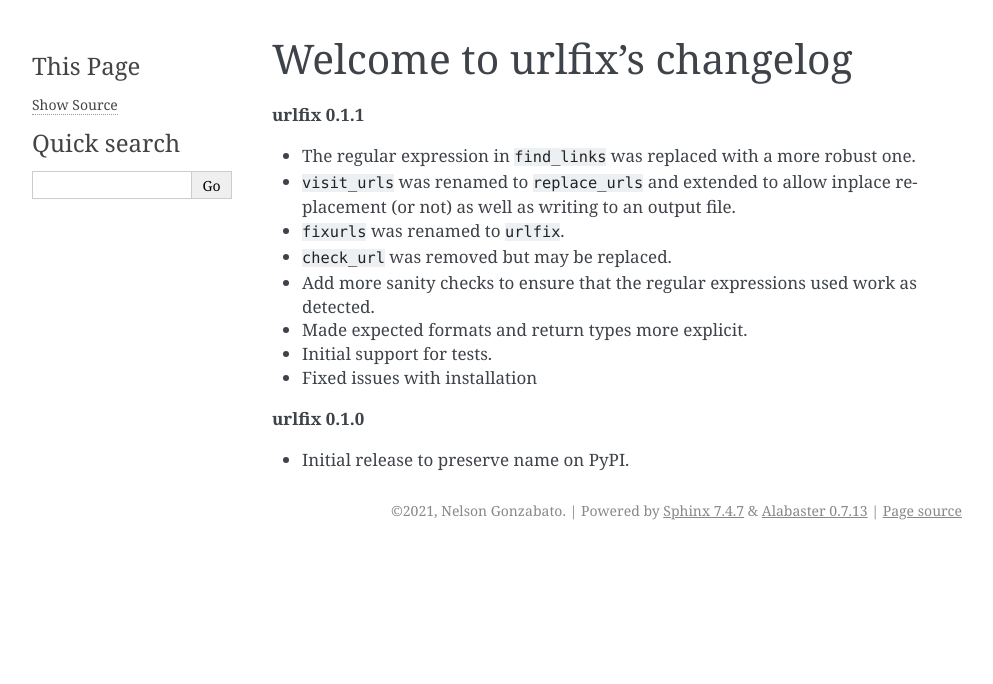
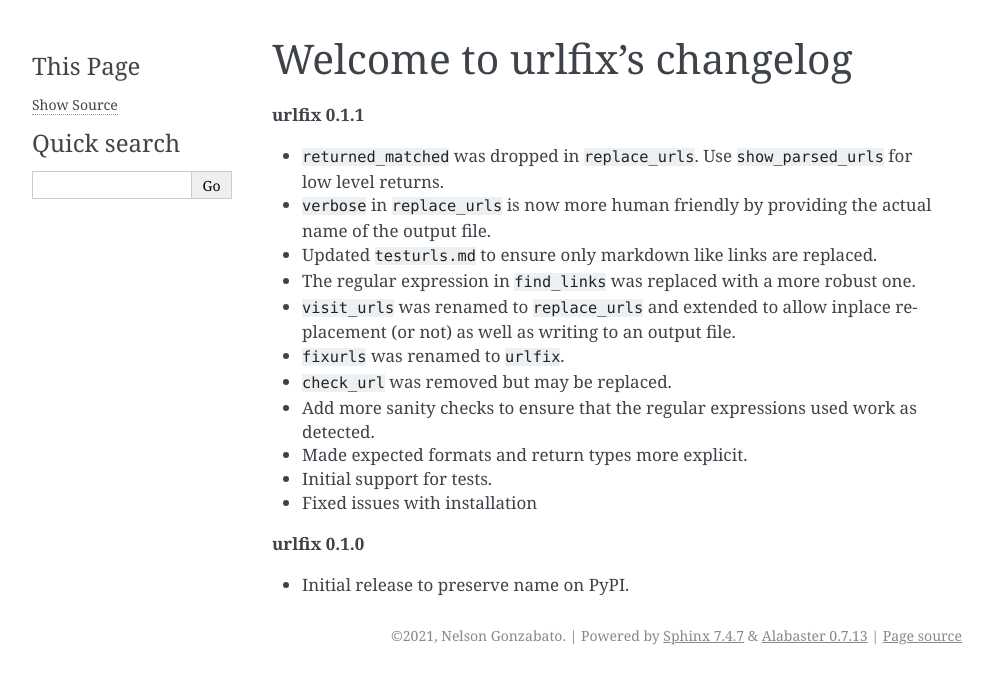
Before and after one commit to Nelson-Gon/urlfix, a Sphinx documentation site: the page built from docs/source/changelog.rst, in a window 1280 px wide. Shown: the top 684 px of the page, without its empty margins (148-1141 px from the left). Built offline with Sphinx 7.4.7, drawn with Linux system fonts in a browser that asks for light colours.

Commit message:
Update docs, update tests

```diff
--- a/docs/source/changelog.rst
+++ b/docs/source/changelog.rst
@@ -4,6 +4,15 @@
 
 **urlfix 0.1.1**
 
+
+*
+  ``returned_matched`` was dropped in ``replace_urls``. Use ``show_parsed_urls`` for low level returns.
+
+*
+  ``verbose`` in ``replace_urls`` is now more human friendly by providing the actual name of the output file.
+
+*
+  Updated ``testurls.md`` to ensure only markdown like links are replaced.
 
 *
   The regular expression in ``find_links`` was replaced with a more robust one.
--- a/tests.py
+++ b/tests.py
@@ -17,8 +17,8 @@
 
     def test_visiting(self):
         # Use known changed URLs doc
-        res, number_moved = urlfix.replace_urls("testurls.md")
-        self.assertEqual(number_moved, 3)
+        number_moved = urlfix.replace_urls("testurls.md", verbose=1)
+        self.assertEqual(number_moved, 2)
 
 
 if __name__ == "__main__":
```
Also changed, not shown: changelog.md (+6 -0 lines), 1 other file.
